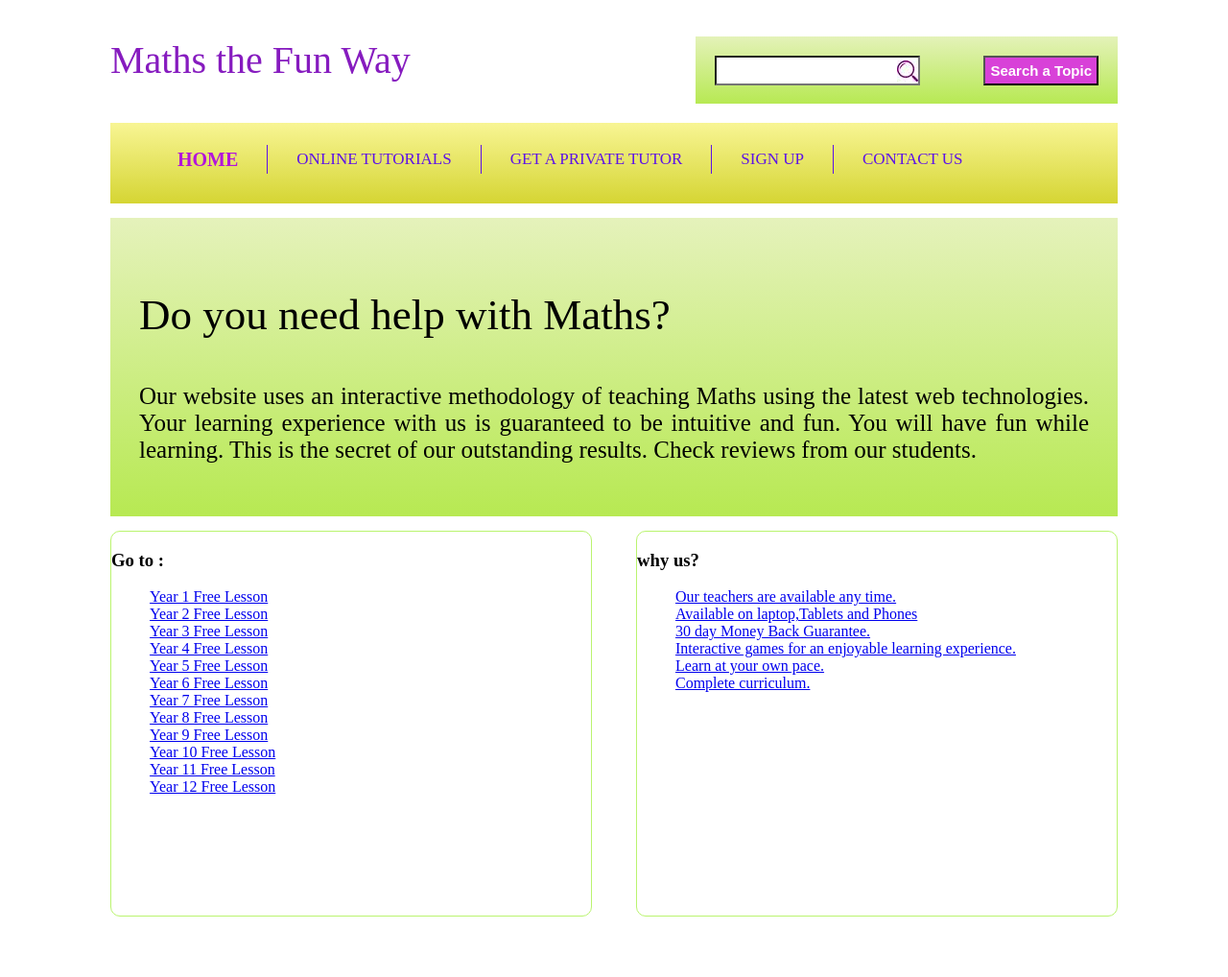
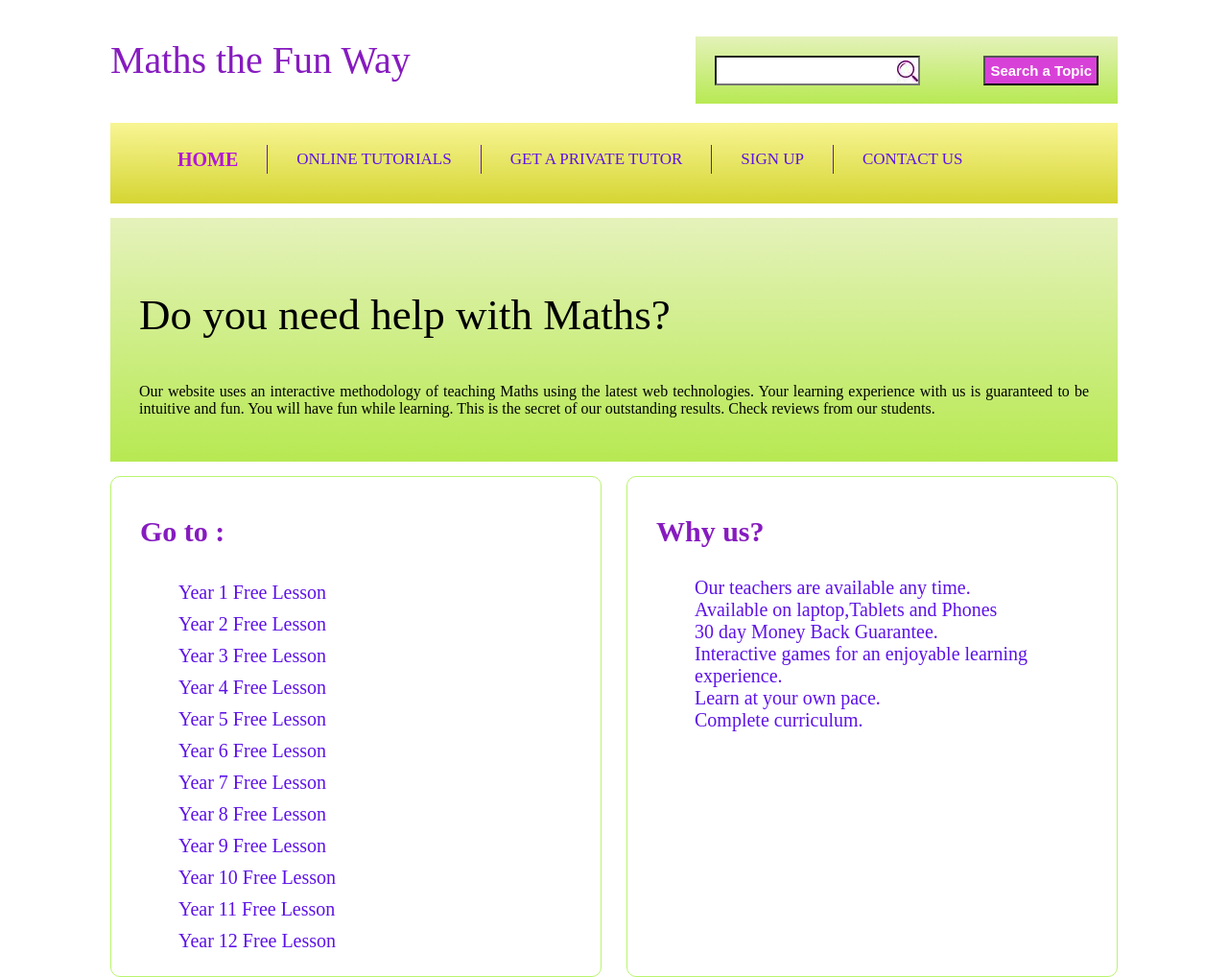
Before and after one commit to TarunAsrani/maths-website, a plain HTML site: page index.html in a window 1280 px wide. Shown: the whole page at 96% size. Before the commit the page ends 955 px from the top, so only its background shows below. Drawn offline with Linux system fonts and the light colour scheme.

Commit message:
leftsidebar

```diff
--- a/index.html
+++ b/index.html
@@ -53,7 +53,7 @@
                 </ul>
             </div>
             <div id="rightsidebar" class="sidebar">
-                <h3>why us?</h3>
+                <h3>Why us?</h3>
                 <ul>
                         <li><a href="a">Our teachers are available any time.</a></li>
                         <li><a href="a">Available on laptop,Tablets and Phones</a></li>
--- a/styling.css
+++ b/styling.css
@@ -99,22 +99,45 @@ list-style: none;
 }
 
 #introduction p{
-    font-size: 25px;
+    font-size: 16px;
     text-align: justify;
 }
 
 .sidebar{
-    width: 500px;
-    height: 400px;
+    width: 450px;
+    height: 500px;
     border: 1px solid #BAF46F;
     border-radius: 10px;
+    padding: 10px 30px;
 }
+
 
 #leftsidebar{
     float: left;
-
 }
 
 #rightsidebar{
     float: right;
 }
+
+.sidebar h3{
+    color: #861BBF;
+    font-size: 30px;
+}
+
+.sidebar ul li a{
+    text-decoration: none;
+    font-size: 20px;
+    color: #5d12e7;
+}
+
+.sidebar ul li a:hover,sidebar ul li a:active {
+    text-decoration: none;
+    color: #B314DB;
+    font-size: 23px;
+    transition: font-size 0.3 ease;
+}
+
+#leftsidebar ul li{
+    padding: 5px 0px;
+}
```
